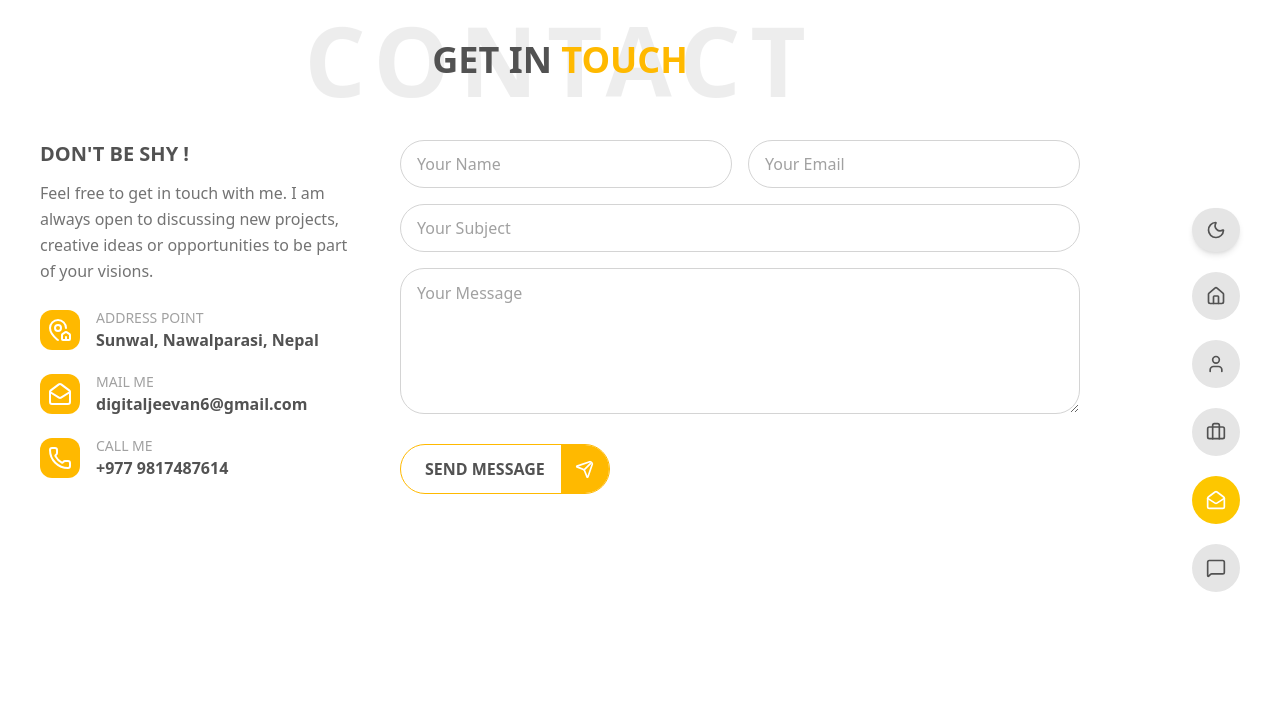
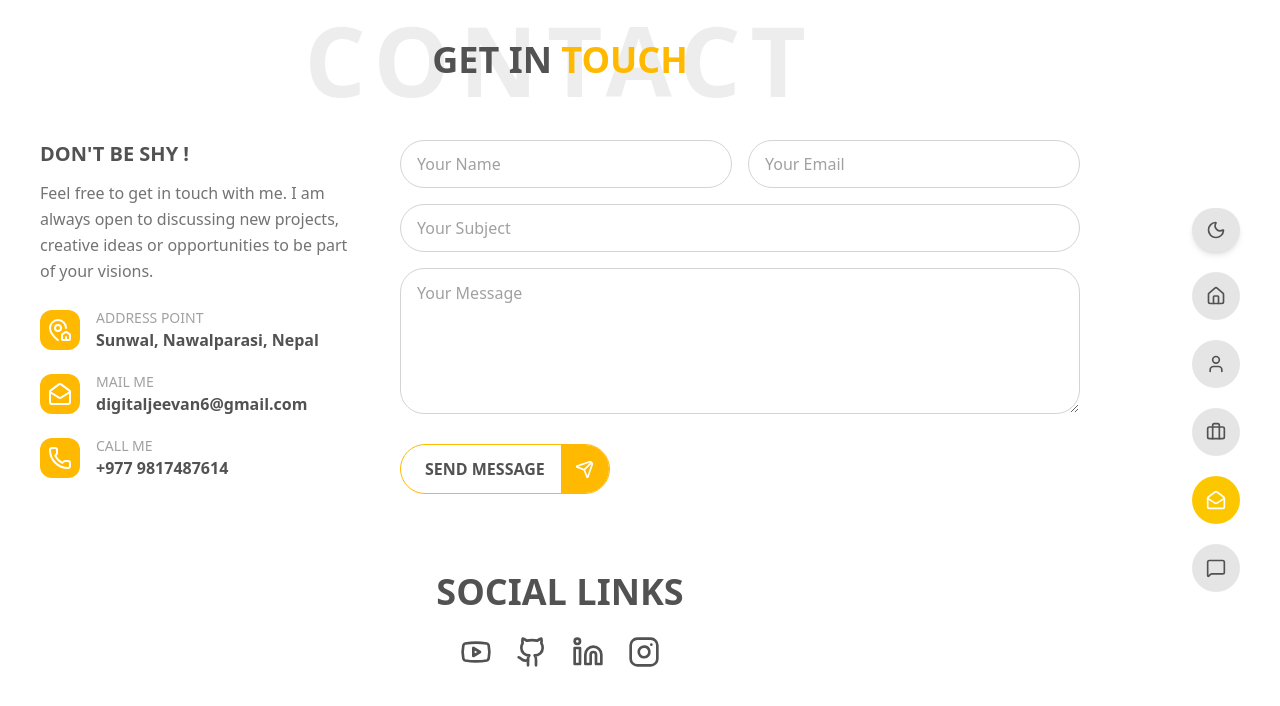
Before and after one commit to jeevan276/Portfolio, a Vue app: page /contact in a window 1280 px wide. Shown: the top 706 px of the page. Built offline with nearby package versions, Linux system fonts and the light colour scheme; the HTML template or start-up script is replaced by a standard one.

Commit message:
fixed paddign bottom in post details and also added social links in contact page

```diff
--- a/src/components/Blogs/PostDetails.vue
+++ b/src/components/Blogs/PostDetails.vue
@@ -20,7 +20,7 @@ export default {
 <template>
   <div
     v-if="isVisible && post"
-    class="fixed inset-0 bg-black/80 backdrop-blur-sm flex justify-center items-center z-50 p-4 md:p-10"
+    class="fixed inset-0 bg-black/80 backdrop-blur-sm flex justify-center items-center z-50 pb-20 p-4 md:p-10"
     @click.self="$emit('close')"
   >
     <div
--- a/src/components/Contact/ContactPage.vue
+++ b/src/components/Contact/ContactPage.vue
@@ -9,6 +9,7 @@ import {
   Send,
   Youtube,
 } from "lucide-vue-next";
+import SocialLinks from "./SocialLinks.vue";
 
 export default {
   components: {
@@ -20,6 +21,7 @@ export default {
     Instagram,
     Linkedin,
     Send,
+    SocialLinks,
   },
   data() {
     return {};
@@ -189,5 +191,7 @@ export default {
         </div>
       </form>
     </div>
+
+    <SocialLinks />
   </div>
 </template>
--- /dev/null
+++ b/src/components/Contact/SocialLinks.vue
@@ -0,0 +1,65 @@
+<script>
+import { Youtube, Github, Linkedin, Instagram } from "lucide-vue-next";
+
+export default {
+  components: {
+    Youtube,
+    Github,
+    Linkedin,
+    Instagram,
+  },
+  data() {
+    return {
+      socials: [
+        {
+          name: "YouTube",
+          url: "https://www.youtube.com/@276jeevan",
+          icon: "Youtube",
+        },
+        {
+          name: "GitHub",
+          url: "https://github.com/jeevan276",
+          icon: "Github",
+        },
+        {
+          name: "LinkedIn",
+          url: "https://www.linkedin.com/in/jeevan276",
+          icon: "Linkedin",
+        },
+        {
+          name: "Instagram",
+          url: "https://www.instagram.com/jeevankami.02",
+          icon: "Instagram",
+        },
+      ],
+    };
+  },
+};
+</script>
+
+<template>
+  <div class="text-center space-y-6">
+    <h1
+      class="text-neutral-600 dark:text-neutral-300 text-2xl sm:text-3xl md:text-4xl font-extrabold"
+    >
+      SOCIAL LINKS
+    </h1>
+
+    <div class="flex justify-center gap-6">
+      <a
+        v-for="social in socials"
+        :key="social.name"
+        :href="social.url"
+        target="_blank"
+        rel="noopener noreferrer"
+        class="group text-neutral-600 dark:text-neutral-300 hover:text-blue-500 dark:hover:text-blue-400 transition"
+        :aria-label="social.name"
+      >
+        <component
+          :is="social.icon"
+          class="w-7 h-7 sm:w-8 sm:h-8 group-hover:scale-110 transition-transform"
+        />
+      </a>
+    </div>
+  </div>
+</template>
--- a/src/components/Home/LandingPage.vue
+++ b/src/components/Home/LandingPage.vue
@@ -13,7 +13,7 @@ export default {
 
 <template>
   <div
-    class="relative min-h-screen flex justify-center items-center overflow-hidden bg-white/90 dark:bg-neutral-950 lg:pb-20 transition-colors duration-500"
+    class="relative min-h-screen flex justify-center items-center overflow-hidden bg-white/90 dark:bg-neutral-950 md:pb-30 lg:pb-20 transition-colors duration-500"
   >
     <div
       class="absolute top-0 sm:-left-80 w-[120%] h-[40%] sm:w-full sm:h-[60%] lg:w-[60%] lg:h-[400%] lg:bg-yellow-400 -rotate-12 origin-left"
```
Also changed, not shown: 1 other file (tests, documents, lock files or other folders).
